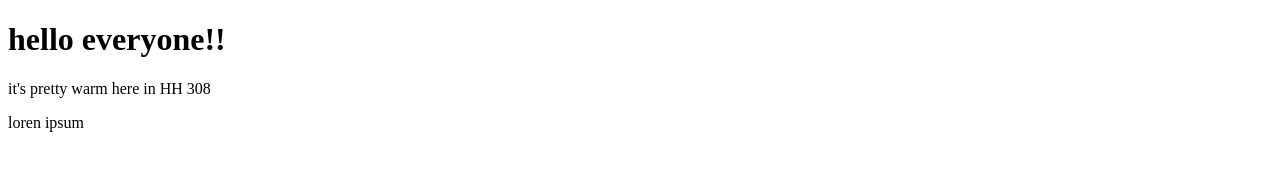
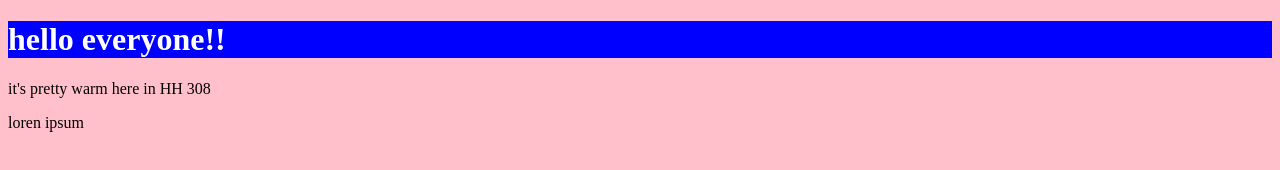
Before and after one commit to agnescameron/beautiful-website, a plain HTML site: page index.html in a window 1280 px wide. Drawn offline with Linux system fonts and the light colour scheme.

Commit message:
made pretty

```diff
--- a/index.html
+++ b/index.html
@@ -2,6 +2,7 @@
 <html>
 <head>
 	<title>agnes website</title>
+	<link rel="stylesheet" type="text/css" href="main.css">
 </head>
 <body>
 <h1>hello everyone!!</h1>
--- /dev/null
+++ b/main.css
@@ -0,0 +1,8 @@
+body {
+	background-color: pink;
+}
+
+h1 {
+	background-color: blue;
+	color: white;
+}
```
